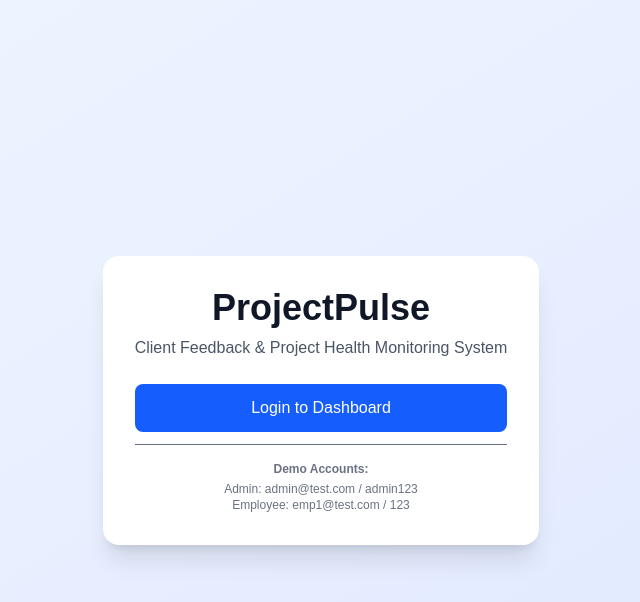
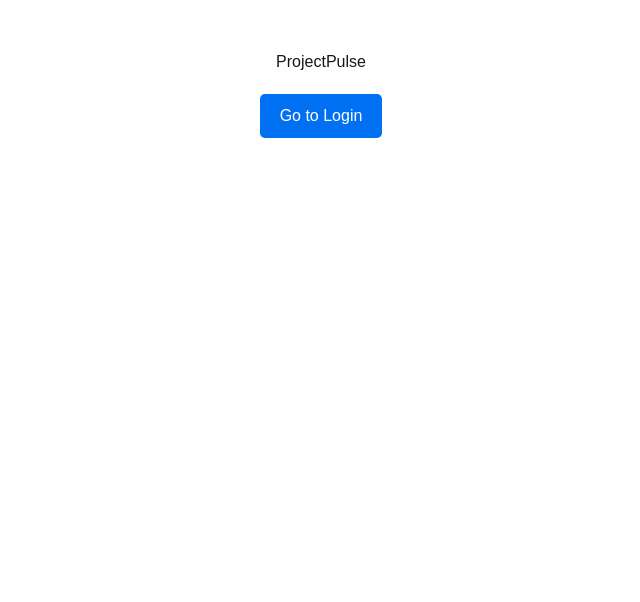
Before and after one commit to nafeesalways/project-pulse, a Next.js app: page / in a window 1280 px wide. Shown: the top 602 px of the page, without its empty margins (319-959 px from the left). Built offline with nearby package versions, Linux system fonts and the light colour scheme.

Commit message:
simplify root file for deployment

```diff
--- a/src/app/page.js
+++ b/src/app/page.js
@@ -1,32 +1,18 @@
-// src/app/page.js
-"use client";
-
-import Link from "next/link";
-
 export default function Home() {
   return (
-    <div className="min-h-screen flex items-center justify-center bg-linear-to-br from-blue-50 to-indigo-100">
-      <div className="text-center max-w-md p-8 bg-white rounded-2xl shadow-xl">
-        <h1 className="text-4xl font-bold text-gray-900 mb-2">ProjectPulse</h1>
-        <p className="text-gray-600 mb-6">
-          Client Feedback & Project Health Monitoring System
-        </p>
-
-        <div className="space-y-3">
-          <Link
-            href="/login"
-            className="block w-full bg-blue-600 text-white py-3 px-6 rounded-lg font-medium hover:bg-blue-700 transition"
-          >
-            Login to Dashboard
-          </Link>
-
-          <div className="text-xs text-gray-500 pt-4 border-t">
-            <p className="font-semibold mb-1">Demo Accounts:</p>
-            <p>Admin: admin@test.com / admin123</p>
-            <p>Employee: emp1@test.com / 123</p>
-          </div>
-        </div>
-      </div>
+    <div style={{ padding: '50px', textAlign: 'center' }}>
+      <h1>ProjectPulse</h1>
+      <a href="/login" style={{
+        display: 'inline-block',
+        marginTop: '20px',
+        padding: '10px 20px',
+        background: '#0070f3',
+        color: 'white',
+        textDecoration: 'none',
+        borderRadius: '5px'
+      }}>
+        Go to Login
+      </a>
     </div>
   );
 }
```
